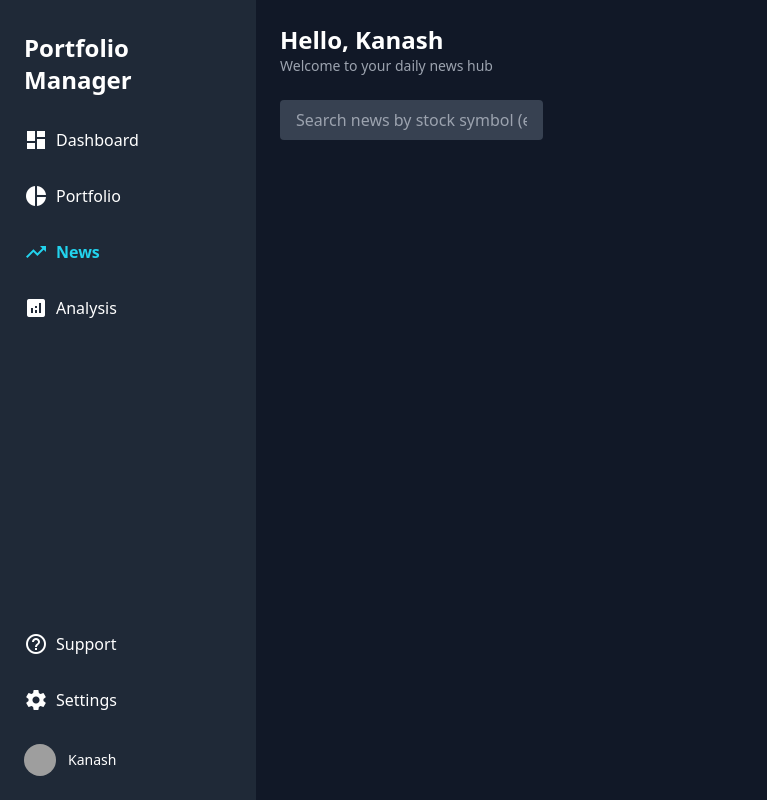
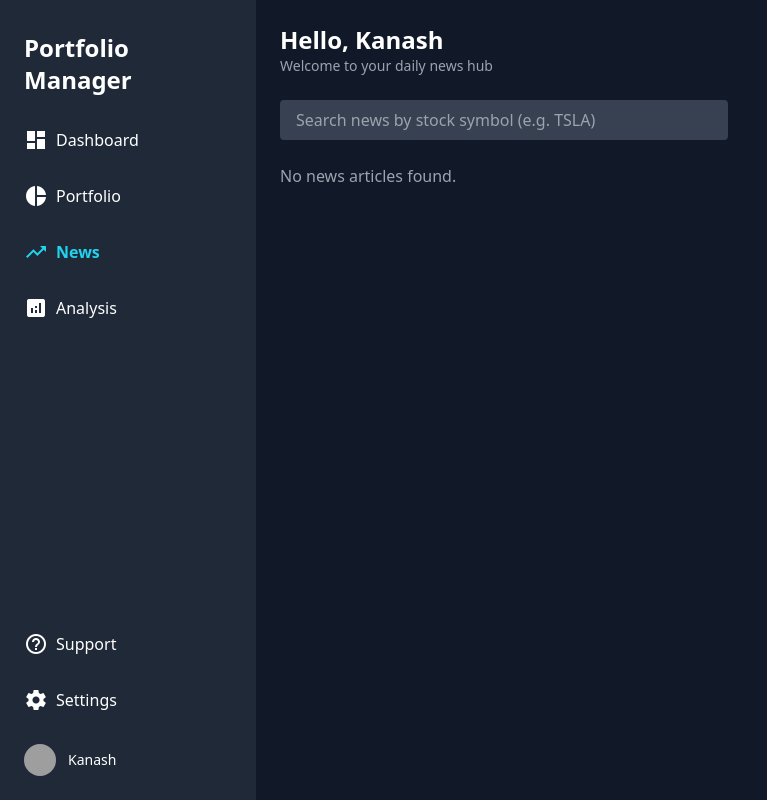
Before and after one commit to kayamoran/portfolio_manager_team07, a Python web app: template templates/news.html in a window 1280 px wide. Shown: the whole page, without its empty margins (0-767 px from the left). Run offline with Jinja, Linux system fonts and the light colour scheme; the template is opened without the code that fills it, so the values that code supplies are empty; some libraries are stand-ins or nearby versions; grey boxes are pictures that could not be loaded.

Commit message:
changes to news page

```diff
--- a/templates/news.html
+++ b/templates/news.html
@@ -4,12 +4,10 @@
 <head>
   <meta charset="UTF-8" />
   <meta name="viewport" content="width=device-width, initial-scale=1.0" />
-    <title>Portfolio Dashboard</title>
+  <title>Market News</title>
   <script src="https://cdn.jsdelivr.net/npm/chart.js"></script>
   <script src="https://cdn.tailwindcss.com"></script>
-    <a href="index.html" class="block hover:text-cyan-400"></a>
   <link href="https://fonts.googleapis.com/icon?family=Material+Icons" rel="stylesheet">
-
 </head>
 
 <body class="bg-gray-900 text-white font-sans">
@@ -22,65 +20,79 @@
           <span class="material-icons mr-2">dashboard</span>
           <span>Dashboard</span>
         </a>
-
         <a href="portfolio.html" class="flex items-center text-white hover:text-cyan-400">
           <span class="material-icons mr-2">pie_chart</span>
           <span>Portfolio</span>
         </a>
-
         <a href="news.html" class="flex items-center text-cyan-400 font-semibold">
           <span class="material-icons mr-2">trending_up</span>
           <span>News</span>
         </a>
-
         <a href="analysis.html" class="flex items-center hover:text-cyan-400">
           <span class="material-icons mr-2">analytics</span>
           <span>Analysis</span>
         </a>
-
       </nav>
       <div class="space-y-8">
         <a href="support.html" class="flex items-center hover:text-cyan-400">
           <span class="material-icons mr-2">help_outline</span>
           <span>Support</span>
         </a>
-
         <a href="settings.html" class="flex items-center hover:text-cyan-400">
           <span class="material-icons mr-2">settings</span>
           <span>Settings</span>
         </a>
         <div class="flex items-center space-x-3 mt-4">
-                    <img src="https://ui-avatars.com/api/?name=Kanash&background=4f46e5&color=fff&rounded=true"
-                        alt="Avatar" class="w-8 h-8 rounded-full" />
+          <img src="https://ui-avatars.com/api/?name=Kanash&background=4f46e5&color=fff&rounded=true" alt="Avatar" class="w-8 h-8 rounded-full" />
           <a href="login.html" class="text-sm text-white font-medium">Kanash</a>
         </div>
       </div>
     </aside>
 
-
     <!-- Main Content -->
     <main class="flex-1 p-6 overflow-y-auto">
       <!-- Top Bar -->
-
       <div class="flex justify-between items-center mb-6">
         <div>
           <h1 class="text-2xl font-bold">Hello, Kanash</h1>
           <p class="text-sm text-gray-400">Welcome to your daily news hub</p>
-                    <br>
-                    <input type="text" id="searchInput" placeholder="Search news by stock symbol (e.g. TSLA)"
-                        class="mb-4 px-4 py-2 rounded bg-gray-700 text-white w-full max-w-md" />
+        </div>
+      </div>
 
-                    <div id="newsFeed" class="space-y-4"></div>
+      <!-- Search -->
+      <input type="text" id="searchInput" placeholder="Search news by stock symbol (e.g. TSLA)" class="mb-6 px-4 py-2 rounded bg-gray-700 text-white w-full max-w-md" />
+
+      <!-- News Cards Grid -->
+      <div id="newsFeed" class="grid grid-cols-1 md:grid-cols-2 gap-6">
+        <p class="text-white animate-pulse">Loading news...</p>
+      </div>
+
+      <!-- Script -->
       <script>
-                        let currentSymbol = "AAPL";
+        const API_BASE_URL = "http://127.0.0.1:8000";
+        const defaultSymbols = "AAPL,MSFT,GOOGL,AMZN,TSLA";
 
-                        async function fetchNews(symbol = currentSymbol) {
+        async function fetchNews(symbols = defaultSymbols) {
+          const symbolList = symbols.split(",").map(s => s.trim()).filter(Boolean);
+          const allArticles = [];
+
           try {
-                                const response = await fetch(`http://localhost:8000/api/news/get/${symbol}`);
+            for (const symbol of symbolList) {
+              const response = await fetch(`${API_BASE_URL}/api/news/get/${symbol}`);
+              if (!response.ok) {
+                console.error(`Error fetching news for ${symbol}:`, response.statusText);
+                continue;
+              }
               const data = await response.json();
-                                displayNews(data.articles || []);
+              if (data.articles && data.articles.length) {
+                allArticles.push(...data.articles);
+              }
+            }
+
+            displayNews(allArticles);
           } catch (err) {
             console.error("Failed to load news:", err);
+            document.getElementById("newsFeed").innerHTML = `<p class="text-red-500">Failed to load news. Try again later.</p>`;
           }
         }
 
@@ -95,32 +107,40 @@
 
           articles.forEach(article => {
             const card = document.createElement("div");
-                                card.className =
-                                    "news-card bg-gray-800 p-4 rounded-lg shadow-md hover:shadow-lg transition duration-300";
+            card.className = "bg-gray-800 rounded-2xl shadow-lg p-6 hover:bg-gray-700 transition";
 
             card.innerHTML = `
-        <h3 class="text-lg font-bold text-cyan-400 mb-2">${article.title || "No title available"}</h3>
-        <p class="text-sm text-gray-300 mb-2">${article.description || "No description provided."}</p>
-        <a href="${article.url}" target="_blank" class="text-sm text-blue-400 hover:underline">Read more →</a>
+              <span class="text-xs bg-cyan-600 text-white px-2 py-1 rounded-full uppercase tracking-wide font-bold">
+                ${article.symbol || "NEWS"}
+              </span>
+              <h2 class="text-xl font-semibold text-white mt-2">
+                ${article.title || "No title available"}
+              </h2>
+              <p class="text-gray-400 text-sm mt-2">
+                ${article.description || "No description provided."}
+              </p>
+              <a href="${article.url}" target="_blank" class="text-cyan-400 mt-3 inline-block hover:underline">
+                Read more →
+              </a>
             `;
-
             newsFeed.appendChild(card);
           });
         }
 
-                        // Trigger fetch on Enter
         document.getElementById("searchInput").addEventListener("keypress", function (e) {
           if (e.key === "Enter") {
             const symbol = e.target.value.trim().toUpperCase();
             if (symbol) {
-                                    currentSymbol = symbol;
-                                    fetchNews(currentSymbol);
+              fetchNews(symbol);
             }
           }
         });
 
-                        // Initial fetch for default symbol
+        // initial news when page loads (without searching)
         fetchNews();
       </script>
     </main>
   </div>
+</body>
+
+</html>
```
Lines whose indentation alone changed are shown as unchanged.
